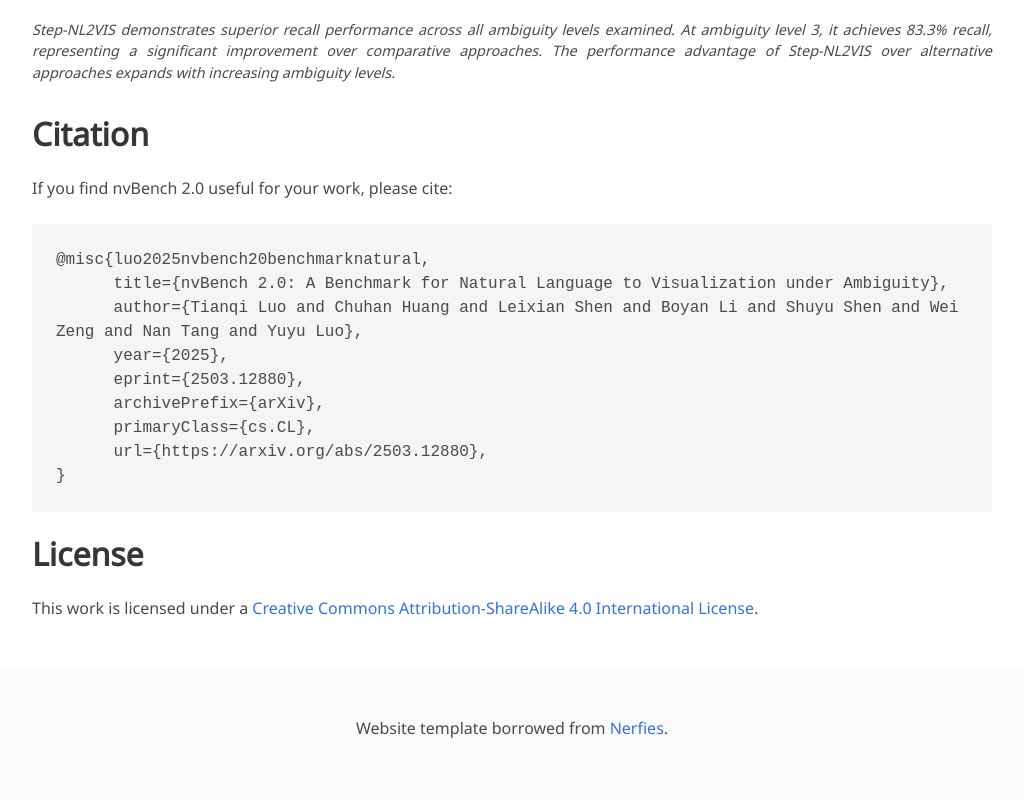
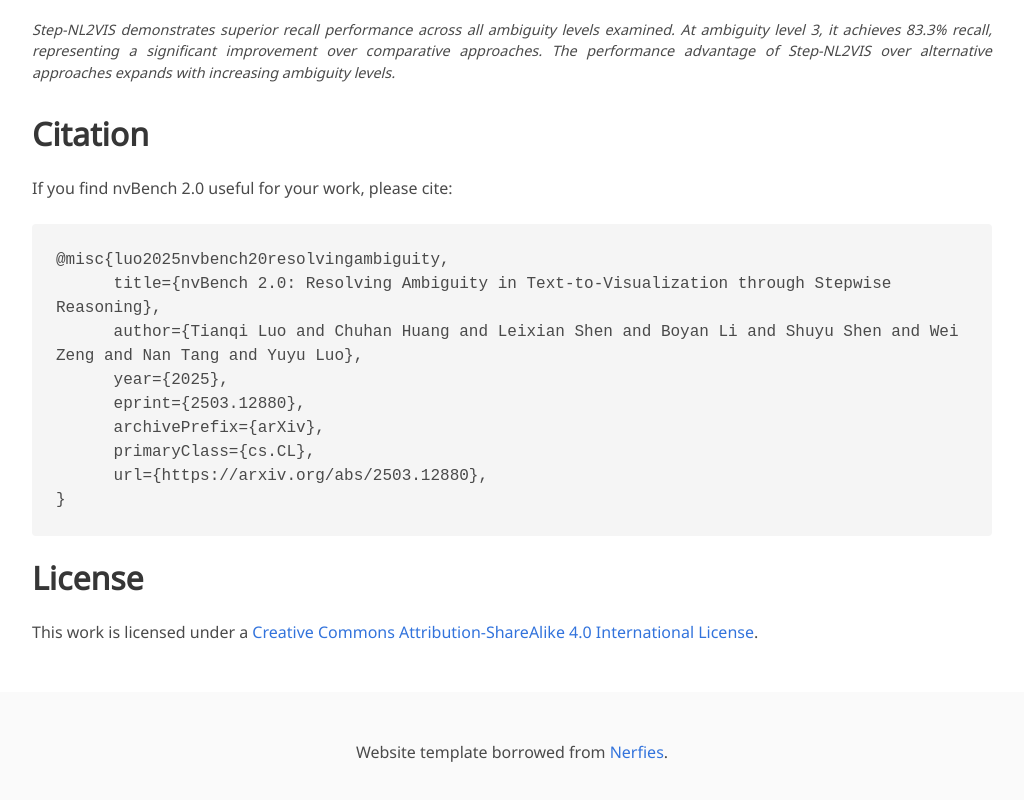
Before and after one commit to HKUSTDial/nvBench-2.0, a plain HTML site: page index.html in a window 1280 px wide. Shown: the part 6699-7499 px from the top of the page, without its empty margins (128-1152 px from the left). Drawn offline with nearby package versions, Linux system fonts and the light colour scheme; some icons are missing; a web font is replaced by a local one.

Commit message:
Update index.html

```diff
--- a/index.html
+++ b/index.html
@@ -441,8 +441,8 @@
       <p>
         If you find nvBench 2.0 useful for your work, please cite:
       </p>
-      <div class="citation">@misc{luo2025nvbench20benchmarknatural,
-      title={nvBench 2.0: A Benchmark for Natural Language to Visualization under Ambiguity},
+      <div class="citation">@misc{luo2025nvbench20resolvingambiguity,
+      title={nvBench 2.0: Resolving Ambiguity in Text-to-Visualization through Stepwise Reasoning},
       author={Tianqi Luo and Chuhan Huang and Leixian Shen and Boyan Li and Shuyu Shen and Wei Zeng and Nan Tang and Yuyu Luo},
       year={2025},
       eprint={2503.12880},
```
